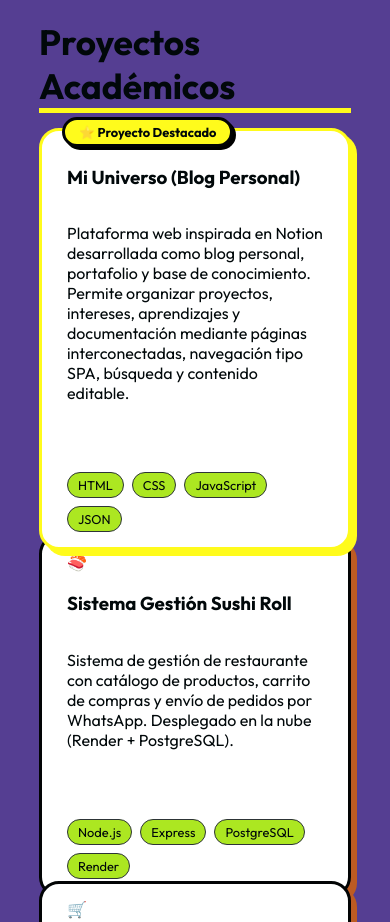
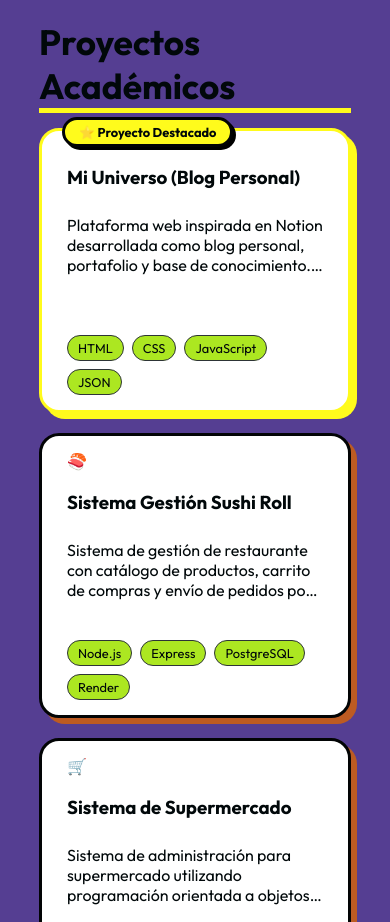
Before and after one commit to Rogerin10/Rogerin10.github.io, a plain HTML site: page index.html in a window 390 px wide. Shown: the part 2360-3282 px from the top of the page. Drawn offline with Linux system fonts and the light colour scheme.

Commit message:
Ajustar altura y responsive de tarjetas de proyectos

```diff
--- a/styles.css
+++ b/styles.css
@@ -175,7 +175,7 @@ h2 {
 .project-grid {
   display: grid;
   /* Crea columnas automáticas de mínimo 280px que llenan el espacio disponible */
-  grid-template-columns: repeat(auto-fit, minmax(280px, 1fr));
+  grid-template-columns: repeat(auto-fill, minmax(280px, 1fr));
   gap: 20px;
   margin-top: 10px;
 }
@@ -183,6 +183,8 @@ h2 {
 .project-card {
   display: flex;
   flex-direction: column; /* Organiza icono, título y texto en vertical */
+  width: 100%; /* Se ajusta al ancho de su celda en la rejilla */
+  box-sizing: border-box; /* El padding no infla el ancho de la tarjeta */
   transition: transform 0.2s ease, box-shadow 0.2s ease;
   text-decoration: none;
   color: inherit;
@@ -212,7 +214,9 @@ h2 {
 
   gap: 8px; /* Espaciado moderno */
 
-  margin-top: 12px;
+  margin-top: auto; /* Empuja las etiquetas al borde inferior de la tarjeta */
+  padding-top: 16px; /* Mantiene separación mínima respecto al texto */
+  align-content: flex-start;
 }
 
 /* ======== PILLS ======== */
@@ -407,12 +411,18 @@ h2 {
 /* Tarjetas de proyecto: mismo alto y texto que nunca rompe el diseño */
 .project-card {
   height: 100%;
+  min-height: 280px; /* Altura mínima uniforme para todas las tarjetas */
   word-wrap: break-word;
   overflow-wrap: break-word;
 }
 
 .project-card p {
-  flex-grow: 1;
+  display: -webkit-box;
+  -webkit-box-orient: vertical;
+  -webkit-line-clamp: 3; /* Máximo 3 líneas */
+  line-clamp: 3;
+  overflow: hidden;
+  margin: 8px 0 0 0;
 }
 
 .project-grid {
```
